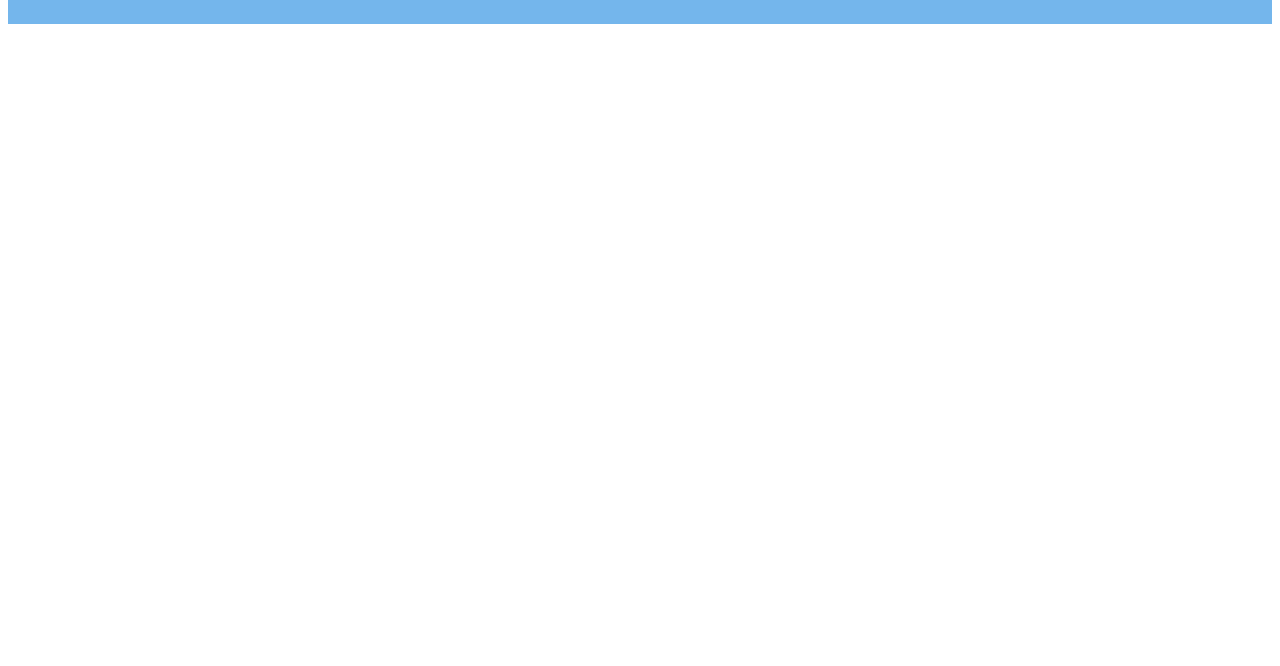
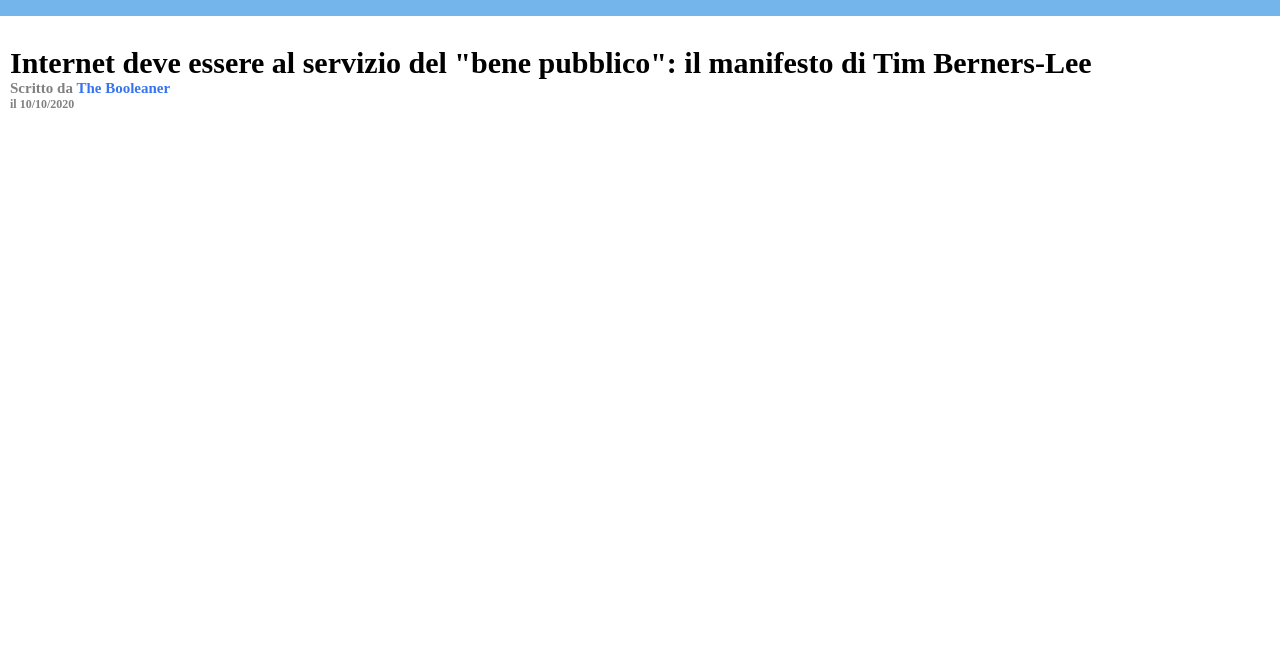
Before and after one commit to FrancescoDAmbrosio1/html-css-booleaner, a plain HTML site: page index.html in a window 1280 px wide. Shown: the part 134-800 px from the top of the page. Drawn offline with Linux system fonts and the light colour scheme.

Commit message:
ADD: section titolo in index.html file e style.css file

```diff
--- a/css/style.css
+++ b/css/style.css
@@ -1,6 +1,12 @@
+*{
+    margin: 0;
+    font-family: 'Times New Roman', Times, serif;
+}
+
 .header-intestazione{
     height: 150px;
     width: 100%;
+
     background-color: rgb(116, 182, 236);
 }
 
@@ -10,3 +16,30 @@
     margin: 40px;
 
 }
+
+.corpo-articolo{
+    margin: 10px;
+}
+
+.titolo{
+    margin: 30px auto 30px 0;
+}
+.titolo-principale{
+    font-weight: bold;
+    font-size: 30px;
+}
+
+.sottotitolo-principale{
+    font-size: 15px;
+    color: grey;
+}
+
+.sottotitolo-principale em{
+    color: rgb(54, 116, 242);
+    font-style: normal;
+}
+
+.didascalia{
+    font-size: 12px;
+    color: grey;
+}
--- a/index.html
+++ b/index.html
@@ -14,8 +14,14 @@
     </header>
     <!-- /header -->
     <!-- main -->
-    <main>
-
+    <main class="corpo-articolo">
+        <!-- section titolo -->
+        <section class="titolo">
+        <h1 class="titolo-principale">Internet deve essere al servizio del "bene pubblico": il manifesto di Tim Berners-Lee</h1>
+        <h3 class="sottotitolo-principale">Scritto da <em>The Booleaner</em></h3>
+        <h4 class=didascalia>il 10/10/2020</h4>
+        </section>
+        <!-- /section titolo -->
     </main>
     <!-- /main -->
     <!-- footer -->
```
